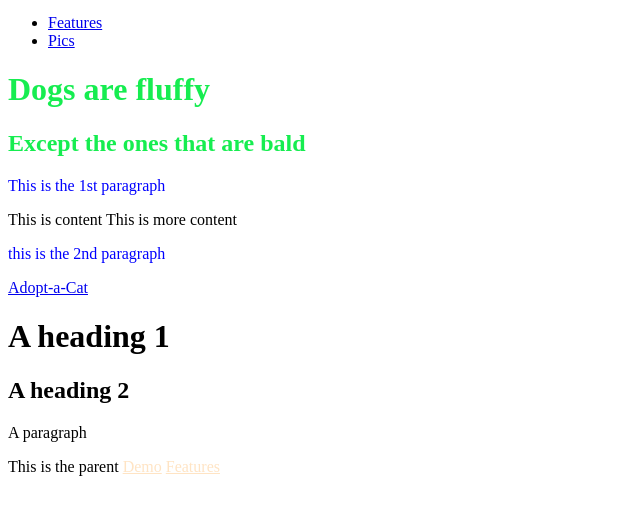
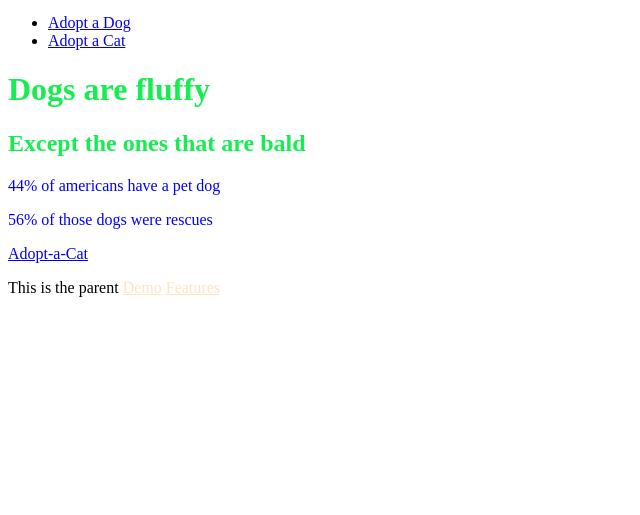
Before and after one commit to knesbit3/assignment2-, a plain HTML site: page index.html in a window 1280 px wide. Shown: the part 89-604 px from the top of the page, without its empty margins (0-640 px from the left). Drawn offline with Linux system fonts and the light colour scheme.

Commit message:
added pages

```diff
--- a/index.html
+++ b/index.html
@@ -12,8 +12,8 @@
         <nav>
             <a href="index.html"><img src="images/dogicon%20.png" alt="paw logo" height="75"> </a>
             <ul>
-                <li><a href="Features.html">Features</a></li>
-                <li><a href="pics.html">Pics</a></li>
+                <li><a href="adopt.html" target="_blank">Adopt a Dog</a></li>
+                <li><a href="cat.html" target="_blank">Adopt a Cat</a></li>
             </ul>
         </nav>
 
@@ -24,12 +24,12 @@
 
 
     <div id="content">
-        <p>This is the 1st paragraph</p>
+        <p>44% of americans have a pet dog</p>
 
-        This is content
 
-        This is more content
-         <p>this is the 2nd paragraph</p>
+
+
+         <p>56% of those dogs were rescues </p>
          </div>
     </main>
 
@@ -37,9 +37,8 @@
     <a href="https://www.adoptapet.com/cat-adoption" target="_blank">Adopt-a-Cat</a>
 
     </footer>
-    <h1>A heading 1</h1>
-    <h2>A heading 2</h2>
-    <p>A paragraph</p>
+
+
     <p  id="cis-special-parent"> This is the parent
         <a href="index.html">Demo</a>
         <a href="index.html">Features</a>
```
